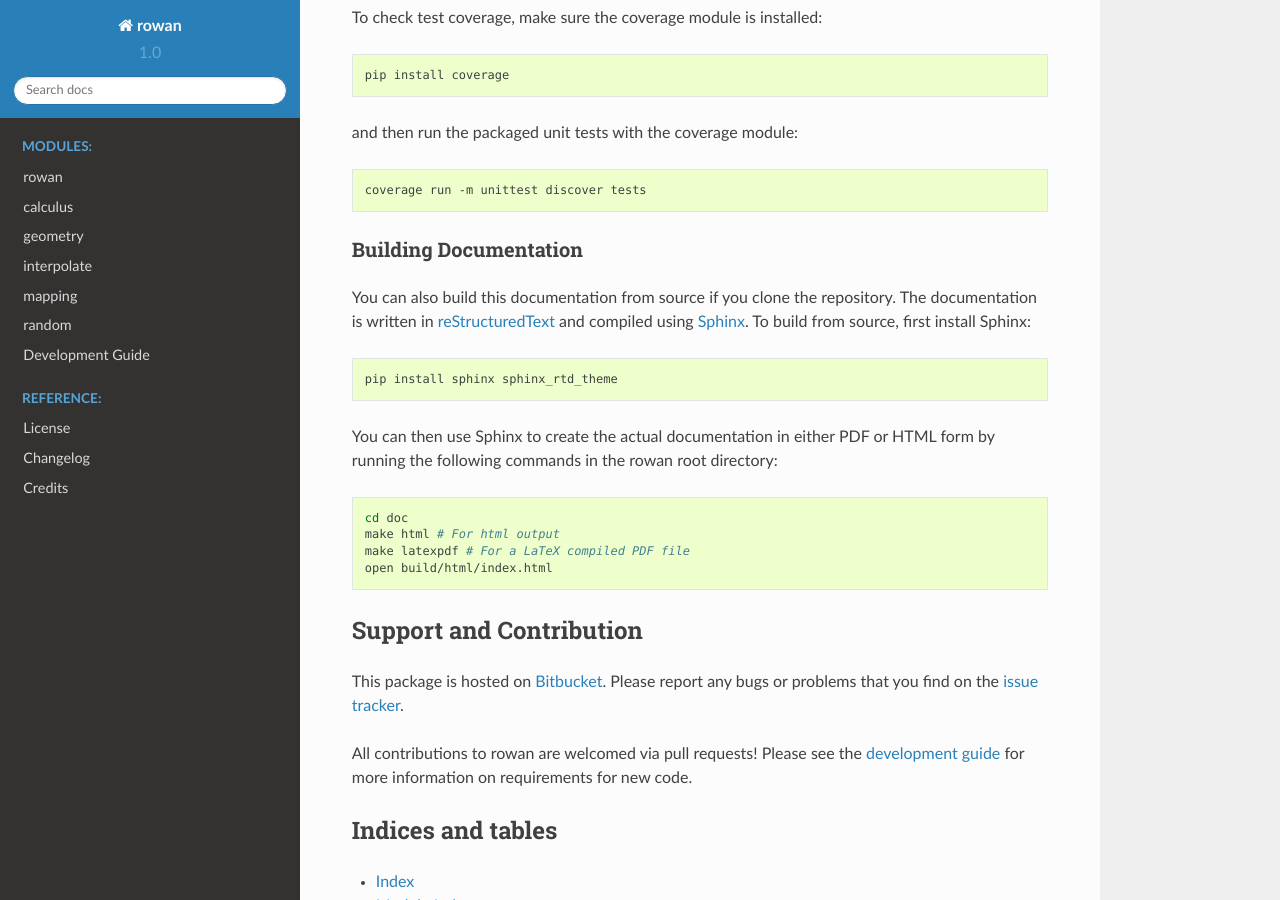
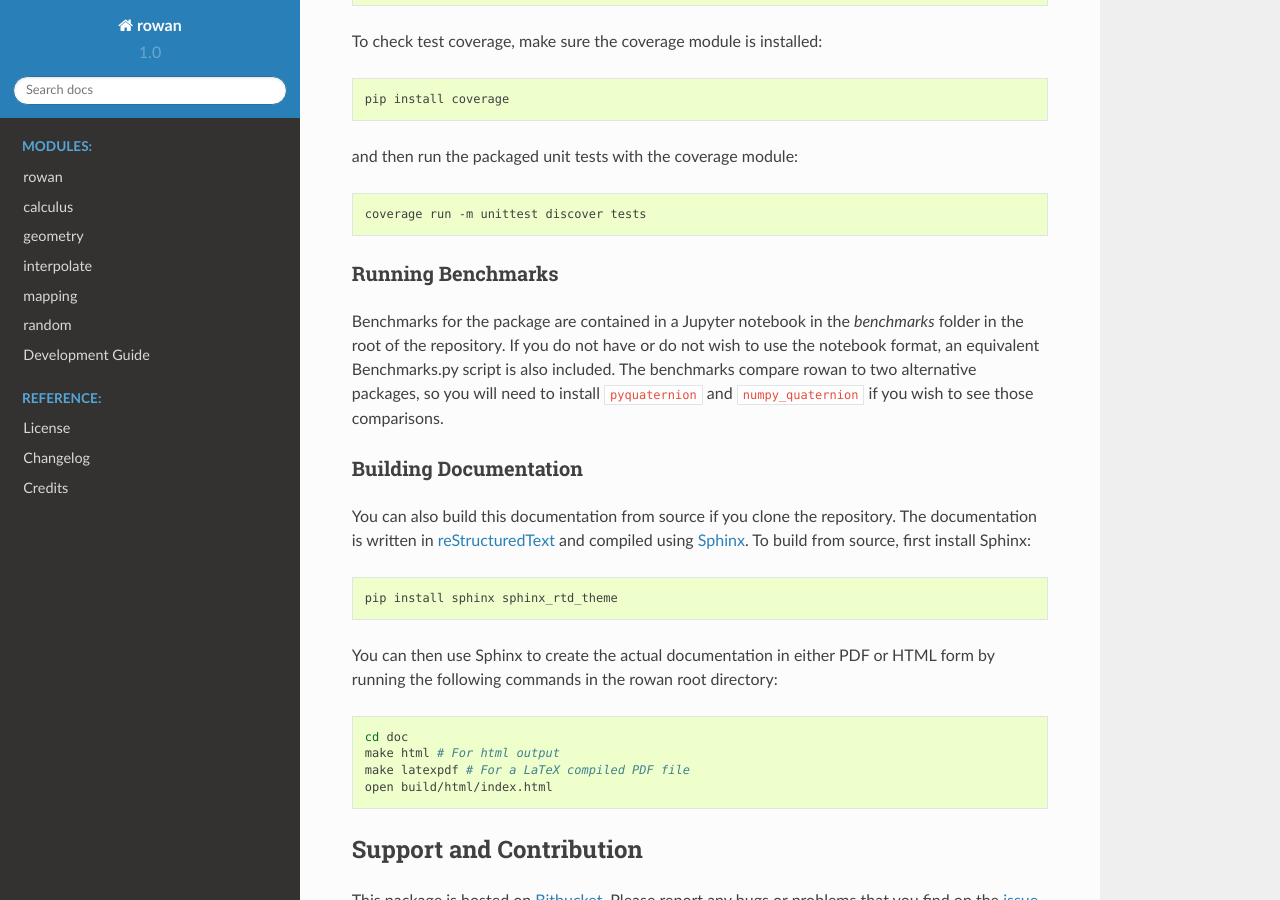
Before and after one commit to glotzerlab/rowan, a Sphinx documentation site: the page built from doc/index.rst, in a window 1280 px wide and 900 px high, scrolled down 2738 px. Built offline with Sphinx 7.4.7 and the Read the Docs theme 2.0.0, drawn with Linux system fonts in a browser that asks for light colours.

Commit message:
Fix flake8, codacy

```diff
--- a/doc/index.rst
+++ b/doc/index.rst
@@ -128,6 +128,12 @@ and then run the packaged unit tests with the coverage module:
 
     coverage run -m unittest discover tests
 
+Running Benchmarks
+------------------
+Benchmarks for the package are contained in a Jupyter notebook in the `benchmarks` folder in the root of the repository.
+If you do not have or do not wish to use the notebook format, an equivalent Benchmarks.py script is also included.
+The benchmarks compare rowan to two alternative packages, so you will need to install ``pyquaternion`` and ``numpy_quaternion`` if you wish to see those comparisons.
+
 Building Documentation
 ----------------------
 
```
Also changed, not shown: 2 other files.
